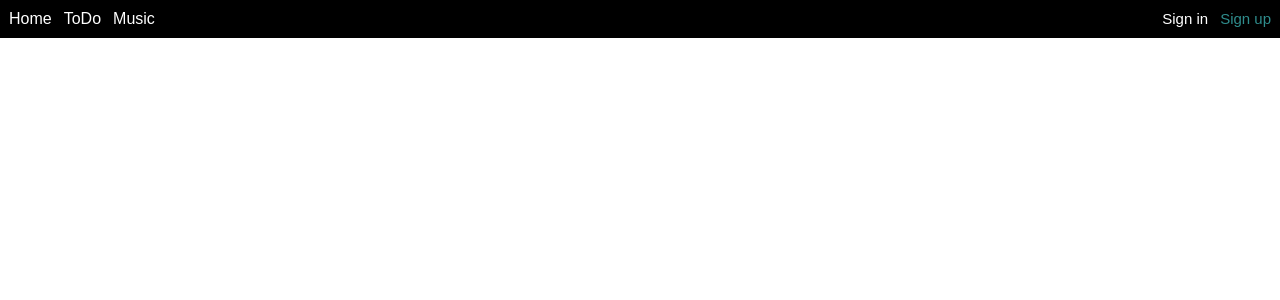
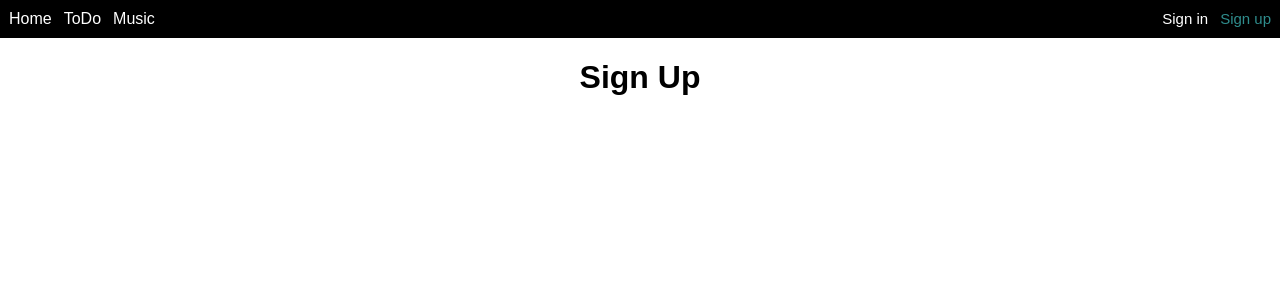
Before and after one commit to kimjinho1/nest-react-web-frontend, a React (Create React App) app: page /signup in a window 1280 px wide. Shown: the top 300 px of the page. Built offline with nearby package versions, Linux system fonts and the light colour scheme; no server answers.

Commit message:
INIT: Sign in and Sign out page

```diff
--- a/src/App.jsx
+++ b/src/App.jsx
@@ -3,10 +3,10 @@ import { BrowserRouter as Router, Routes, Route } from "react-router-dom";
 
 import Navbar from "./pages/Navbar";
 import Home from "./pages/Home";
+import ToDo from "./pages/ToDo";
 import MusicDisplay from "./pages/Music";
-import About from "./pages/About";
-import ToDo from "./pages/ToDo";
-import Authentication from "./pages/Authentication";
+import SignUp from "./pages/SignUp";
+import SignIn from "./pages/SignIn";
 
 const USER_TOKEN = "USER_TOKEN";
 
@@ -31,8 +31,9 @@ function App() {
           path="/music"
           element={<MusicDisplay loginState={loginState} />}
         />
-        <Route path="/about" element={<About loginState={loginState} />} />
-        <Route
+        <Route path="/signin" element={<SignIn loginState={loginState} />} />
+        <Route path="/signup" element={<SignUp loginState={loginState} />} />
+        {/* <Route
           path="/auth"
           element={
             <Authentication
@@ -40,7 +41,7 @@ function App() {
               setLoginState={setLoginState}
             />
           }
-        />
+        /> */}
       </Routes>
     </Router>
   );
--- /dev/null
+++ b/src/pages/SignIn.jsx
@@ -0,0 +1,18 @@
+import styled from "styled-components";
+
+const SignInDiv = styled.div`
+    display: flex;
+    flex-direction: column;
+    align-items: center;
+    justify-content: center;
+`;
+
+const SignUp = ({ loginState }) => {
+    return (
+        <SignInDiv>
+            <h1>Sign In</h1>
+        </SignInDiv>
+    );
+}
+
+export default SignUp;
--- /dev/null
+++ b/src/pages/SignUp.jsx
@@ -0,0 +1,18 @@
+import styled from "styled-components";
+
+const SignUpDiv = styled.div`
+    display: flex;
+    flex-direction: column;
+    align-items: center;
+    justify-content: center;
+`;
+
+const SignUp = ({ loginState }) => {
+    return (
+        <SignUpDiv>
+            <h1>Sign Up</h1>
+        </SignUpDiv>
+    );
+}
+
+export default SignUp;
```
